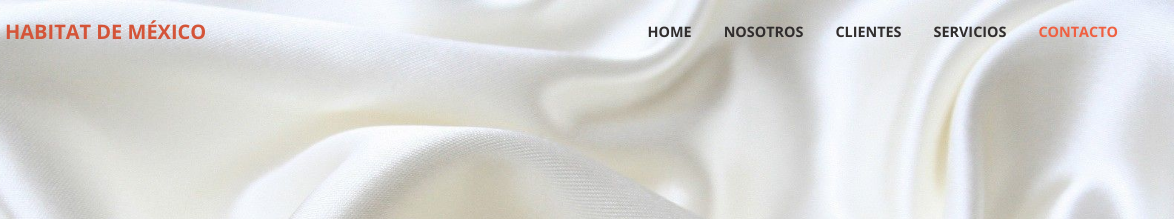
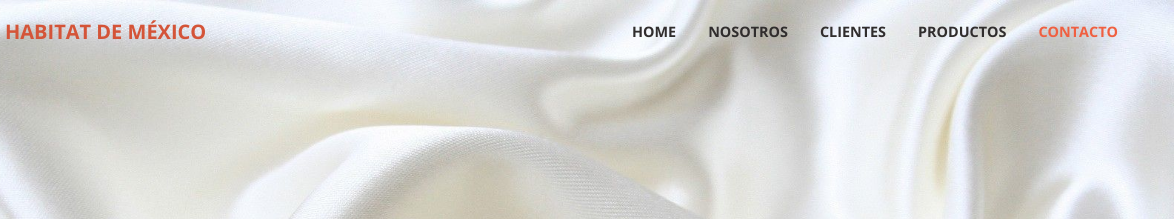
Before and after one commit to HabitatDeMexico/-HabitatDeMexico.github.io, a plain HTML site: page index.html in a window 1280 px wide. Shown: the top 219 px of the page, 106-1280 px from the left. Drawn offline with Linux system fonts and the light colour scheme; some packages are replaced by stand-ins of ours; a script that the page names is missing; files whose address does not match are found by name.

Commit message:
Change productos menu button

```diff
--- a/index.html
+++ b/index.html
@@ -30,7 +30,7 @@
                     <li class="nav-item"><a class="nav-link" href="#about" style="color: #302d2d;">HOME</a></li>
                     <li class="nav-item"><a class="nav-link" href="#nosotros" style="color: #302d2d;">NOSOTROS</a></li>
                     <li class="nav-item"><a class="nav-link" href="#clientes" style="color: #302d2d;">CLIENTES</a></li>
-                    <li class="nav-item"><a class="nav-link" href="productos.html" style="color: #302d2d;">Servicios</a></li>
+                    <li class="nav-item"><a class="nav-link" href="productos.html" style="color: #302d2d;">Productos</a></li>
                     <li class="nav-item"><a class="nav-link" href="#contact" style="color: #302d2d;">Contacto</a></li>
                 </ul>
             </div>
```
